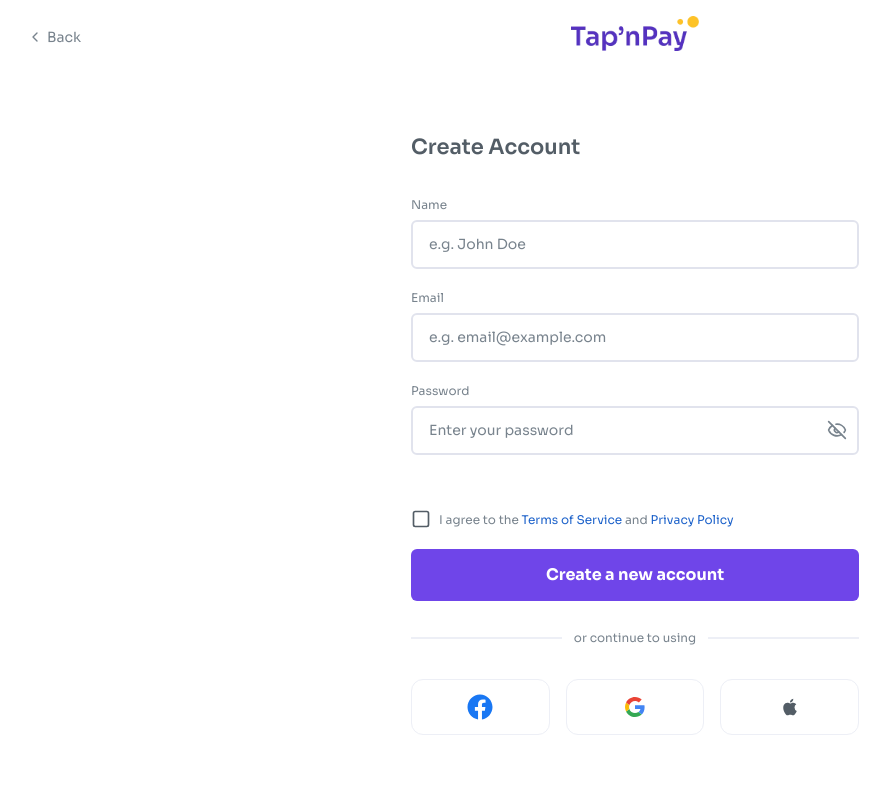
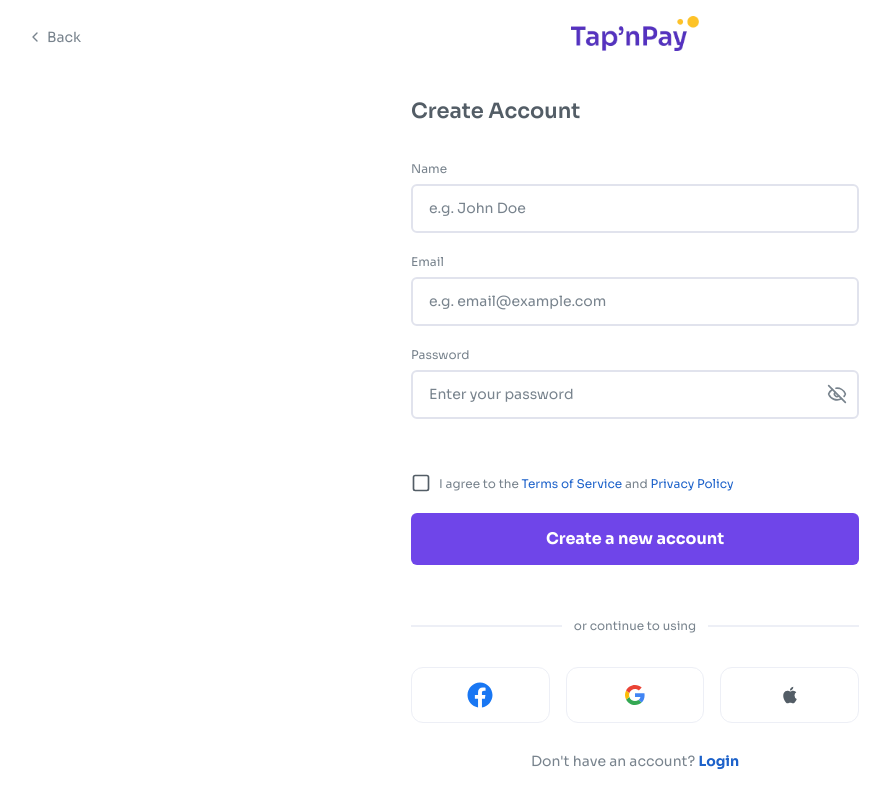
Before and after one commit to ebokes/eaziwallet, a React (Vite) app: page /sign-up in a window 1280 px wide. Shown: the whole page, without its empty margins (5-895 px from the left). Built offline with nearby package versions, Linux system fonts and the light colour scheme.

Commit message:
feat: Add login link to signup page, simplify card display logic, and update dark mode and transaction row styling.

```diff
--- a/src/components/dashboard/TransactionRow.tsx
+++ b/src/components/dashboard/TransactionRow.tsx
@@ -15,7 +15,7 @@
   return (
     <div
       onClick={() => onClick(transaction)}
-      className="flex items-center justify-between py-4 hover:bg-primary transition-colors cursor-pointer border-b border-light last:border-0"
+      className="flex items-center justify-between py-4 hover:bg-secondary px-2 transition-colors cursor-pointer border-b border-light last:border-0"
     >
       <TransactionItem transaction={transaction} />
       <div className="flex items-center gap-1">
--- a/src/index.css
+++ b/src/index.css
@@ -33,11 +33,8 @@
   }
 
   .dark {
-    /* --bg-primary: #232323;  */
     --bg-primary: #181739;
-    /* --bg-primary: #0f194a;  */
-    /* --bg-primary: #141e4f;  */
-    --bg-secondary: #2e2e2e;
+    --bg-secondary: #280685c7;
     --bg-tertiary: #535d66;
 
     --text-primary: #ffffff;
--- a/src/pages/auth/SignUp.tsx
+++ b/src/pages/auth/SignUp.tsx
@@ -1,7 +1,7 @@
 import { zodResolver } from "@hookform/resolvers/zod";
 import React, { useState } from "react";
 import { useForm } from "react-hook-form";
-import { useNavigate } from "react-router-dom";
+import { Link, useNavigate } from "react-router-dom";
 import SocialIcons from "../../components/auth/SocialIcons";
 import { Button } from "../../components/common/Button";
 import { Input } from "../../components/common/Input";
@@ -129,9 +129,17 @@
           >
             Create a new account
           </Button>
-
-          <SocialIcons />
         </form>
+        <SocialIcons />
+        <div className="text-center text-sm mt-7">
+          <span className="text-secondary">Don't have an account? </span>
+          <Link
+            to="/login"
+            className="font-bold text-celtic-blue hover:underline"
+          >
+            Login
+          </Link>
+        </div>
       </div>
     </div>
   );
--- a/src/pages/dashboard/Card/index.tsx
+++ b/src/pages/dashboard/Card/index.tsx
@@ -92,7 +92,6 @@
                   <CreditCard
                     {...card}
                     img={card.img}
-                    // variant={card.variant}
                     className="shadow-[0_-5px_20px_rgba(0,0,0,0.1)]"
                   />
                 </div>
@@ -104,9 +103,6 @@
 
       {/* Desktop Views */}
       <div className="hidden md:block">
-        {selectedCard ? (
-          <DetailView card={selectedCard} />
-        ) : (
           <div className="grid grid-cols-2 lg:grid-cols-3 gap-6">
             {cards.map((card) => (
               <CreditCard
@@ -114,11 +110,9 @@
                 {...card}
                 img={card.img}
                 className="hover:shadow-2xl transition-shadow duration-300"
-                onClick={() => handleCardClick(card)}
               />
             ))}
           </div>
-        )}
       </div>
 
       <AddCardModal
```
